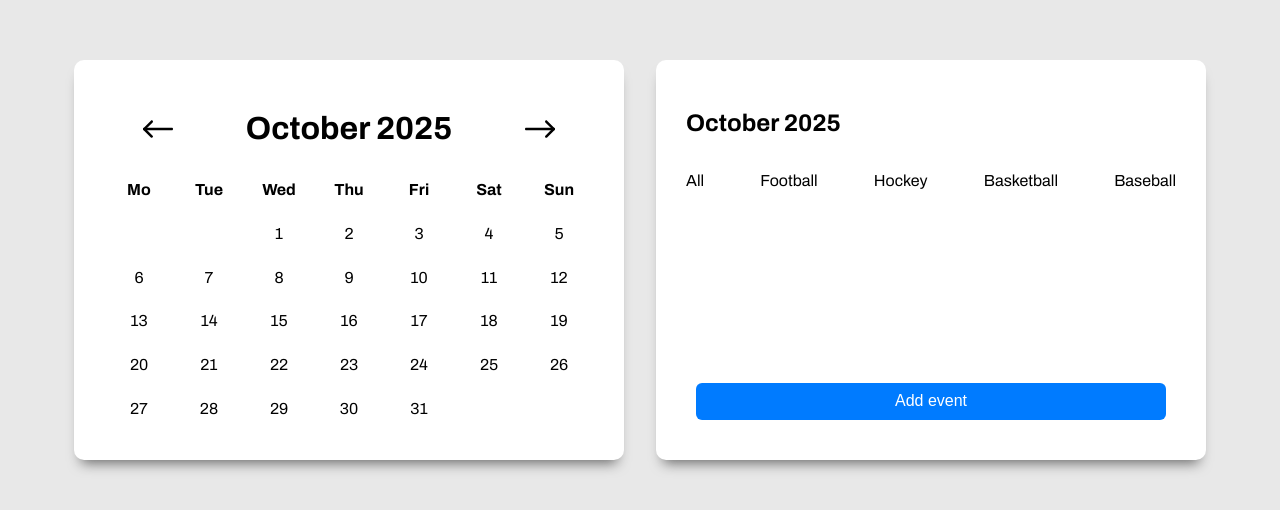
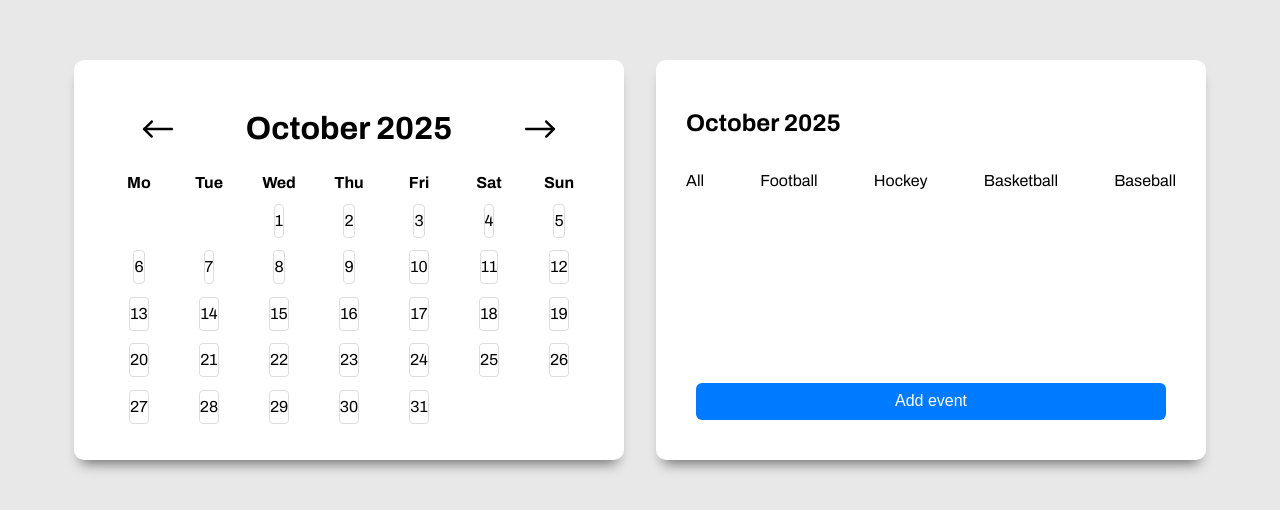
Before and after one commit to Eliswer/Sportradar_calendar_react_app, a React (Create React App) app: page / in a window 1280 px wide. Shown: the part 140-650 px from the top of the page. Built offline with nearby package versions, Linux system fonts and the light colour scheme; no server answers.

Commit message:
Added event-day color highlighting in calendar
Implemented logic to check if a calendar day has an event and apply a background color for visual indication.

```diff
--- a/src/App.js
+++ b/src/App.js
@@ -43,8 +43,6 @@ function App() {
         day: today.getDay(),
     });
 
-    console.log(events);
-
     return (
         <>
             <GlobalStyle />
@@ -54,6 +52,7 @@ function App() {
                     setNewDate={setNewDate}
                     monthsArray={monthsArray}
                     daysArray={daysArray}
+                    events={events}
                 />
                 {isEditing ? (
                     <AddEventForm
--- a/src/components/CalendarBoard.jsx
+++ b/src/components/CalendarBoard.jsx
@@ -1,6 +1,12 @@
-import { Calendar } from "../styles/main.js";
+import { Calendar, Day } from "../styles/main.js";
 
-function CalendarBoard({ newDate, setNewDate, monthsArray, daysArray }) {
+function CalendarBoard({
+    newDate,
+    setNewDate,
+    monthsArray,
+    daysArray,
+    events,
+}) {
     function changeMonth(offset) {
         setNewDate((prev) => {
             if (prev.month === 11 && offset === 1) {
@@ -29,6 +35,42 @@ function CalendarBoard({ newDate, setNewDate, monthsArray, daysArray }) {
     const firstDayInMonth = new Date(newDate.year, newDate.month, 1).getDay();
     const adjustedFirstDayOfMonth =
         firstDayInMonth === 0 ? 6 : firstDayInMonth - 1;
+
+    /*
+
+    const venueDay = new Date(event.dateVenue).getDay();
+
+    const hasEvent = 1;*/
+
+    function hasEvent(currentDay) {
+        let hasEvent = false;
+
+        events.forEach((event) => {
+            const date = event.dateVenue;
+
+            const venueTime = {
+                month: new Date(date).getMonth(),
+                day: new Date(date).getDay(),
+                date: new Date(date).getDate(),
+                year: new Date(date).getFullYear(),
+                time: event.timeVenueUTC.slice(0, 5),
+            };
+
+            if (currentDay === venueTime.date) {
+                hasEvent = true;
+                return;
+            }
+        });
+
+        return hasEvent;
+    }
+
+    function randomPastelColor() {
+        const r = Math.floor(Math.random() * 127 + 128);
+        const g = Math.floor(Math.random() * 127 + 128);
+        const b = Math.floor(Math.random() * 127 + 128);
+        return `rgb(${r}, ${g}, ${b})`;
+    }
 
     return (
         <Calendar>
@@ -62,9 +104,20 @@ function CalendarBoard({ newDate, setNewDate, monthsArray, daysArray }) {
                 {Array.from({ length: adjustedFirstDayOfMonth }, (_, i) => (
                     <div key={i}></div>
                 ))}
-                {Array.from({ length: daysInMonth }, (_, i) => (
-                    <div key={i}>{i + 1}</div>
-                ))}
+                {Array.from({ length: daysInMonth }, (_, i) => {
+                    const currentDayHasEvent = hasEvent(i + 1);
+                    const eventColor = randomPastelColor();
+
+                    return (
+                        <Day
+                            hasEvent={currentDayHasEvent}
+                            eventColor={eventColor}
+                            key={i}
+                        >
+                            {i + 1}
+                        </Day>
+                    );
+                })}
             </div>
         </Calendar>
     );
--- a/src/styles/main.js
+++ b/src/styles/main.js
@@ -67,6 +67,16 @@ const Calendar = styled.div`
         }
     }
 `;
+const Day = styled.div`
+    background-color: ${({ hasEvent, eventColor }) =>
+        hasEvent ? eventColor : "#fff"};
+    border: 1px solid #ddd;
+    text-align: center;
+    border-radius: 4px;
+    line-height: 2rem;
+    cursor: pointer;
+`;
+
 const EventsBoardStyled = styled.div`
     height: 50%;
     width: 50%;
@@ -238,4 +248,5 @@ export {
     EventsBoardStyled,
     EventForm,
     Button,
+    Day,
 };
```
